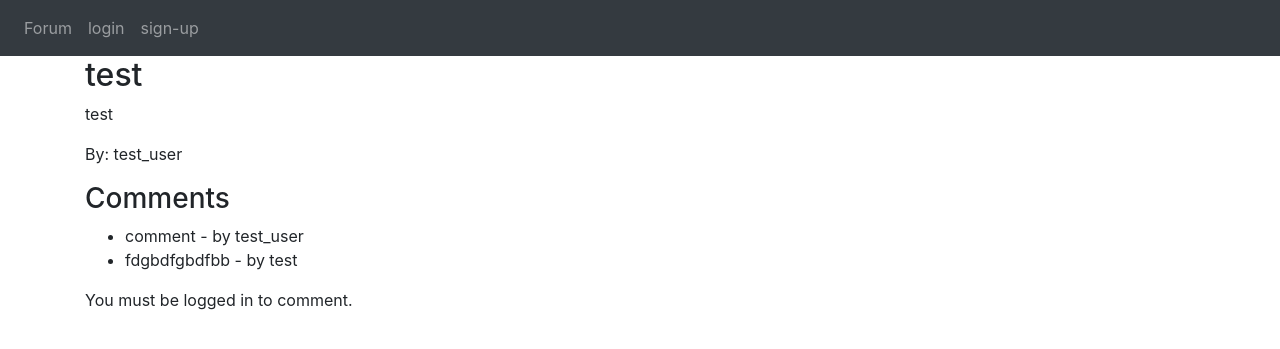
After one commit to Valentintesic02/Tesla_City, a Flask app: page /post/1 in a window 1280 px wide. The commit adds this page. Shown: the top 349 px of the page. Run offline with Flask 3, Linux system fonts and the light colour scheme; some libraries are stand-ins or nearby versions.

Commit message:
Forum_backend_vorerst_fertig

```diff
--- a/website/__init__.py
+++ b/website/__init__.py
@@ -1,7 +1,7 @@
 from flask import Flask
 from flask_sqlalchemy import SQLAlchemy
 from os import path
-from flask_login import LoginManager
+from flask_login import LoginManager, current_user
 
 
 db = SQLAlchemy()
--- a/website/auth.py
+++ b/website/auth.py
@@ -60,7 +60,7 @@ def sign_up():
                 password1, method='pbkdf2:sha256'))
             db.session.add(new_user)
             db.session.commit()
-            login_user(user, remember=True)
+            login_user(new_user, remember=True)
             flash('Account created', category='success')
 
             return redirect(url_for('views.home'))
--- a/website/forum.py
+++ b/website/forum.py
@@ -1,6 +1,7 @@
 from flask import Blueprint, render_template, request, redirect, url_for, flash
 from flask_login import login_required, current_user
 from .models import Post, Comment
+from . import db
 
 
 forum = Blueprint('forum', __name__)
--- a/website/templates/base.html
+++ b/website/templates/base.html
@@ -29,7 +29,10 @@
       </button>
       <div class="collapse navbar-collapse" id="navbar">
         <div class="navbar-nav">
-          {% if user.is_authenticated%}
+          <a class="nav-item nav-link" href="{{ url_for('forum.forum_home') }}"
+            >Forum</a
+          >
+          {% if user and user.is_authenticated%}
           <a class="nav-item nav-link" id="home" href="/">Home</a>
           <a class="nav-item nav-link" id="logout" href="/logout">Logout</a>
           {% else%}
--- /dev/null
+++ b/website/templates/post_detail.html
@@ -0,0 +1,21 @@
+{% extends "base.html" %} {% block title %}{{ post.title }}{% endblock %} {%
+block content %}
+<h2>{{ post.title }}</h2>
+<p>{{ post.content }}</p>
+<p>By: {{ post.author.first_name }}</p>
+
+<h3>Comments</h3>
+<ul>
+  {% for comment in comments %}
+  <li>{{ comment.content }} - by {{ comment.author.first_name }}</li>
+  {% endfor %}
+</ul>
+
+{% if current_user.is_authenticated %}
+<form method="POST">
+  <textarea name="comment" placeholder="Add a comment..." required></textarea>
+  <button type="submit">Comment</button>
+</form>
+{% else %}
+<p>You must be logged in to comment.</p>
+{% endif %} {% endblock %}
```
Also changed, not shown: website/templates/create_post.html (added, +13 -0 lines), website/templates/forum.html (added, +17 -0 lines), app.py (renamed from main.py), instance/database.db.
